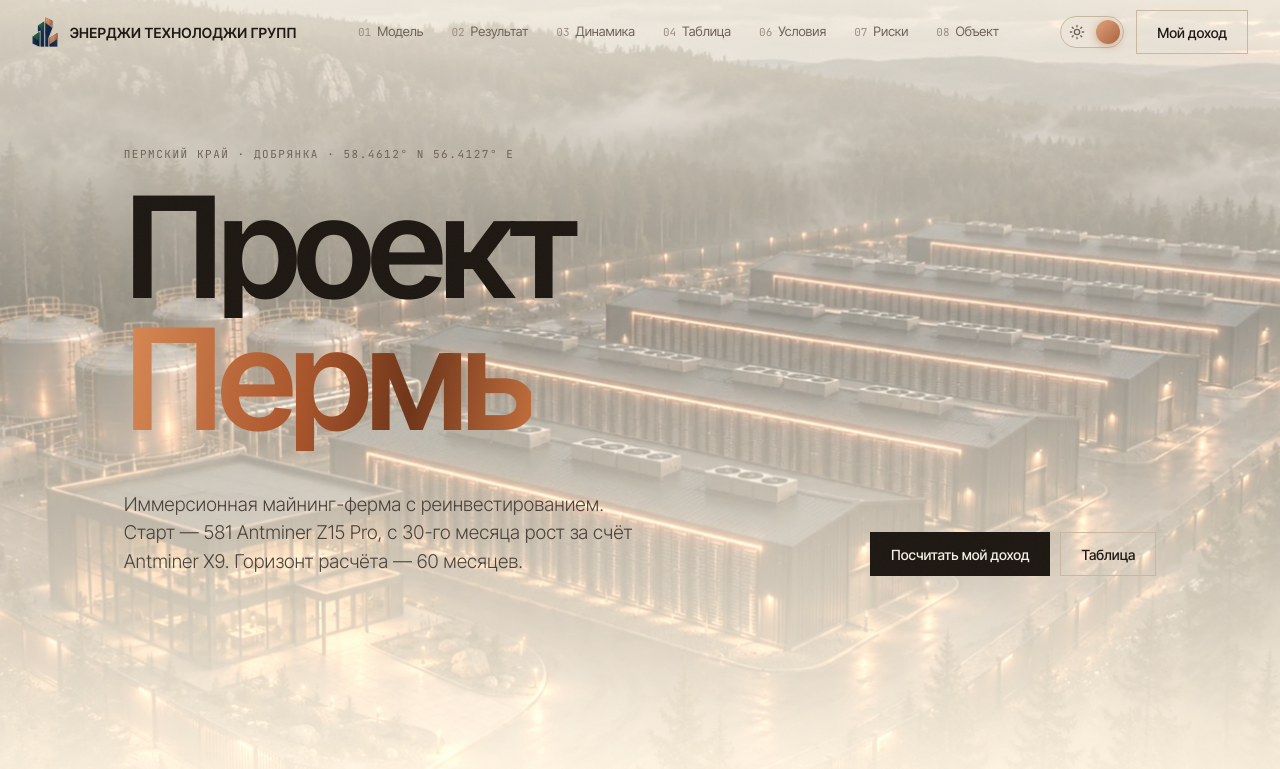
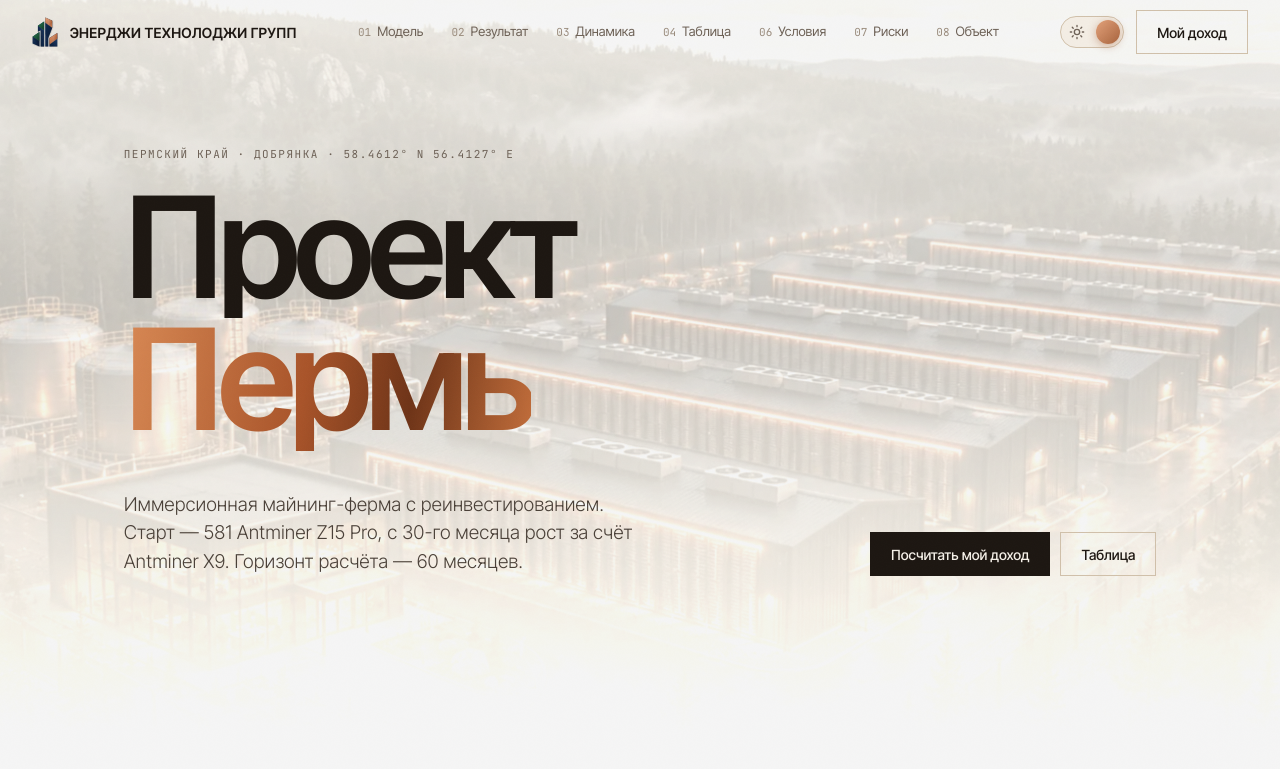
Before and after one commit to etg-perm/etg-perm.github.io, a plain HTML site: page index.html in a window 1280 px wide. Both pictures are taken after a click on the button "Переключить тему". Shown: the top 769 px of the page. Drawn offline with Linux system fonts and the light colour scheme.

Commit message:
Add files via upload

```diff
--- a/index.html
+++ b/index.html
@@ -255,27 +255,27 @@ body:after{content:"";position:fixed;inset:0;pointer-events:none;z-index:100;opa
 
 /* ===== light theme «Слоновая кость и медь» */
 html[data-theme=light]{
- --bg:#f5f0e8;--bg1:#ede5d9;--bg2:#e6dccd;--ln:#dccfbd;--ln2:#c9b8a1;
+ --bg:#faf7f2;--bg1:#f3ede4;--bg2:#ede5d9;--ln:#e3d8c9;--ln2:#d0c0aa;
  --tx:#1d1712;--mu:#6e6257;--dim:#9a8c7d;
  --cu:#b8632f;--cu2:#a9542a;--gr:#c79a6b;--nv:#7d7064;
- --hdr:rgba(245,240,232,.86);--ov1:rgba(245,240,232,.78);--ov2:rgba(245,240,232,.5);--cap:rgba(245,240,232,.9);
- --soft:#4a4038;--tip:#fffaf3;--xh:rgba(29,23,18,.22);--grain:.035;color-scheme:only light}
-html[data-theme=light] body{background:radial-gradient(1200px 600px at 85% -10%,#fbe9d6 0%,transparent 60%),var(--bg)}
-html[data-theme=light] .hero .bg{filter:sepia(.25) saturate(.9) brightness(1.08)}
+ --hdr:rgba(250,247,242,.9);--ov1:rgba(250,247,242,.8);--ov2:rgba(250,247,242,.66);--cap:rgba(250,247,242,.92);
+ --soft:#4a4038;--tip:#ffffff;--xh:rgba(29,23,18,.22);--grain:.015;color-scheme:only light;background:#faf7f2}
+html[data-theme=light] body{background:radial-gradient(1200px 600px at 85% -10%,#fdeedf 0%,transparent 60%),var(--bg)}
+html[data-theme=light] .hero .bg{filter:sepia(.12) saturate(.75) brightness(1.18) contrast(.92)}
 html[data-theme=light] .hero h1{color:#1d1712}
 html[data-theme=light] .hero h1 em{background:linear-gradient(100deg,#d98a55 0%,#a9542a 45%,#6e3418 70%,#c46f3c 100%);-webkit-background-clip:text;background-clip:text}
 html[data-theme=light] .btn.p{background:var(--tx);color:#f5f0e8}
 html[data-theme=light] .btn.p:hover{background:var(--cu);border-color:var(--cu);color:#fff}
-html[data-theme=light] .mq,html[data-theme=light] .mine .in{background:linear-gradient(180deg,#efe6d8,#ebe1d2)}
+html[data-theme=light] .mq,html[data-theme=light] .mine .in{background:linear-gradient(180deg,#f5efe6,#f1e9de)}
 html[data-theme=light] .cg>div,html[data-theme=light] .rk>div,html[data-theme=light] .res>div,html[data-theme=light] .mine .o>div{background:rgba(255,252,246,.55)}
 html[data-theme=light] .tw{background:#fffaf3}
-html[data-theme=light] th{background:#efe6d8}
+html[data-theme=light] th{background:#f3ece2}
 html[data-theme=light] tr.pb td{background:rgba(199,154,107,.18)}
 html[data-theme=light] tr.hv td{background:rgba(184,99,47,.12)}
 html[data-theme=light] .mosaic img{filter:brightness(.97) saturate(.95)}
 html[data-theme=light] .cta-s:before{opacity:.1;filter:sepia(.4)}
-html[data-theme=light] .band:after{background:linear-gradient(180deg,var(--bg),rgba(245,240,232,.15) 30%,rgba(245,240,232,.15) 70%,var(--bg))}
-html[data-theme=light] .band .q span{color:#1d1712;text-shadow:0 1px 24px rgba(245,240,232,.9)}
+html[data-theme=light] .band:after{background:linear-gradient(180deg,var(--bg),rgba(250,247,242,.35) 30%,rgba(250,247,242,.35) 70%,var(--bg))}
+html[data-theme=light] .band .q span{color:#1d1712;text-shadow:0 1px 24px rgba(250,247,242,.95)}
 html[data-theme=light] .sec:before{-webkit-text-stroke:1px #d9c8b2}
 html[data-theme=light] .ms .mn{-webkit-text-stroke:1px var(--cu)}
 ::selection{background:var(--cu2);color:var(--bg)}
@@ -293,7 +293,7 @@ html[data-theme=light] .tg .moon{opacity:0;transform:rotate(90deg) scale(.5)}
 ::view-transition-old(root),::view-transition-new(root){animation:none;mix-blend-mode:normal}
 html.tt,html.tt *{transition:background-color .5s,color .5s,border-color .5s!important}
 </style>
-<script>window.__th=l=>{document.getElementById("mcs").content=l?"only light":"dark";document.getElementById("mtc").content=l?"#f5f0e8":"#0b0c0e"};try{if(localStorage.getItem("theme")==="light"){document.documentElement.dataset.theme="light";__th(1)}}catch(e){}</script>
+<script>window.__th=l=>{document.getElementById("mcs").content=l?"only light":"dark";document.getElementById("mtc").content=l?"#faf7f2":"#0b0c0e"};try{if(localStorage.getItem("theme")==="light"){document.documentElement.dataset.theme="light";__th(1)}}catch(e){}</script>
 </head>
 <body>
 <div id="pre"><img src="img/mark.svg" alt=""><div class="bar"><i id="preb"></i></div><span class="lab">Энерджи Технолоджи Групп</span></div><div id="cur"></div>
```
